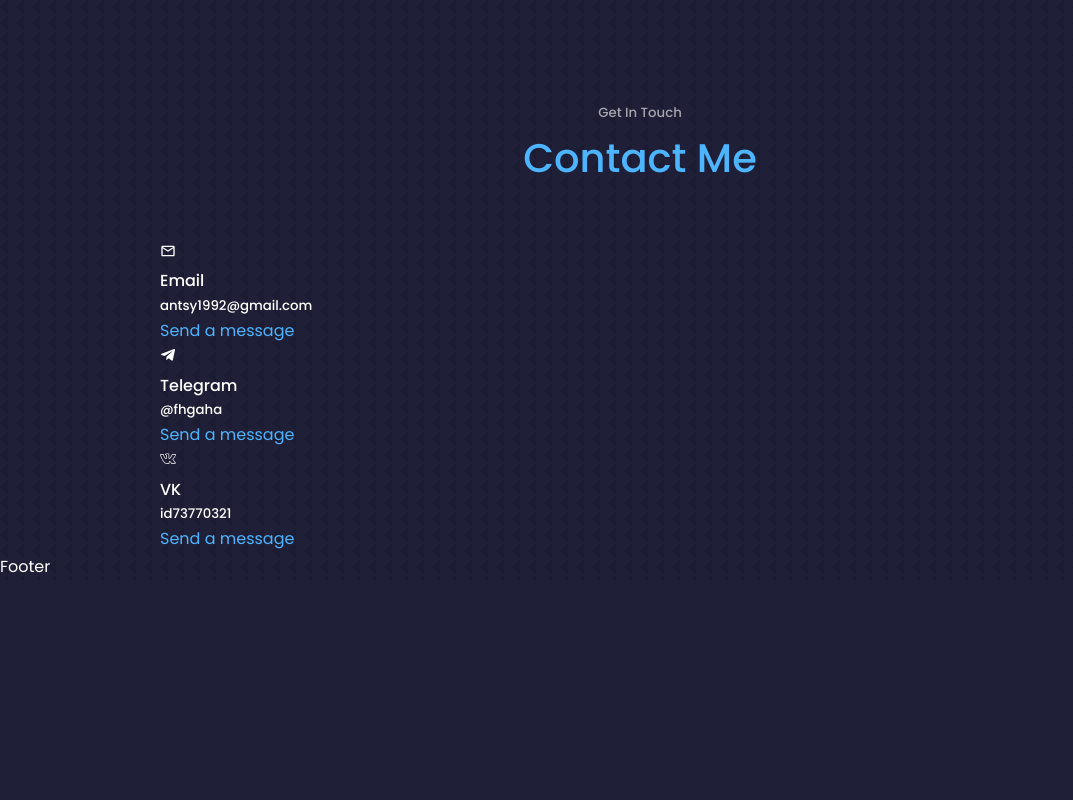
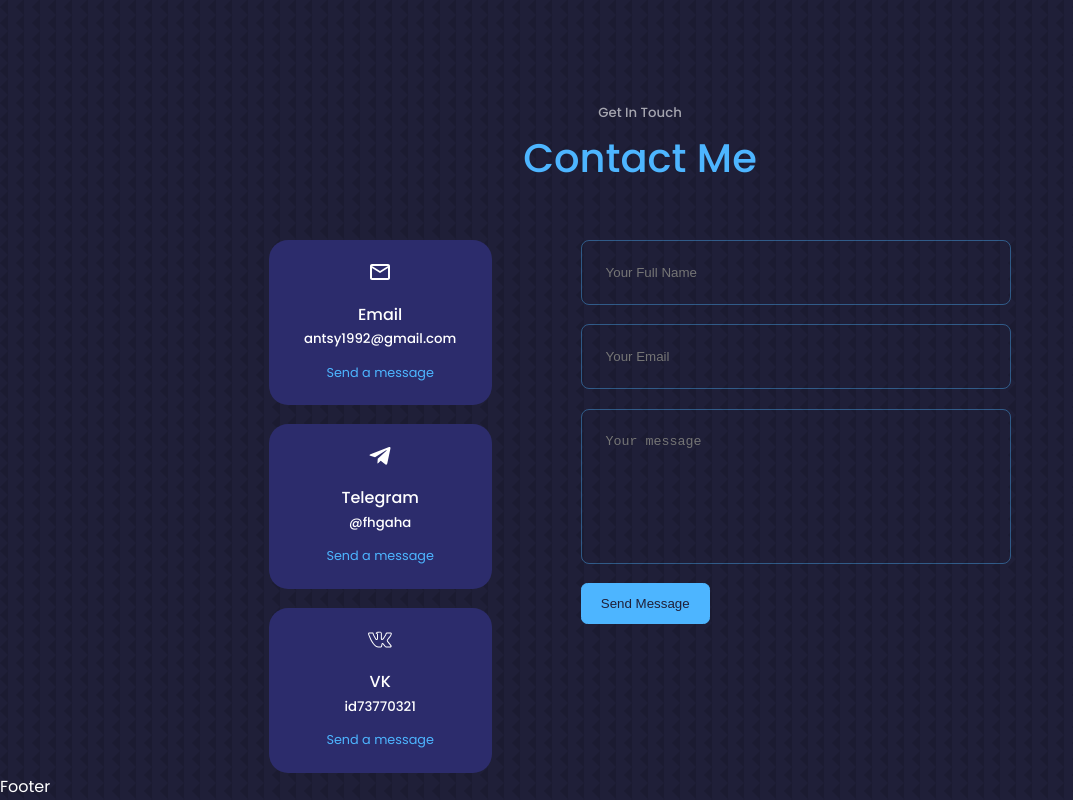
Before and after one commit to fhgaha/portfolio, a React (Create React App) app: page / in a window 1280 px wide. Shown: the part 3937-4737 px from the top of the page, without its empty margins (0-1073 px from the left). Before the commit the page ends 4517 px from the top, so only its background shows below. Built offline with nearby package versions, Linux system fonts and the light colour scheme.

Commit message:
contact component

```diff
--- a/package.json
+++ b/package.json
@@ -3,9 +3,11 @@
   "version": "0.1.0",
   "private": true,
   "dependencies": {
+    "@emailjs/browser": "^3.10.0",
     "@testing-library/jest-dom": "^5.16.5",
     "@testing-library/react": "^13.4.0",
     "@testing-library/user-event": "^13.5.0",
+    "emailjs-com": "^3.2.0",
     "react": "^18.2.0",
     "react-dom": "^18.2.0",
     "react-icons": "^4.7.1",
--- a/src/components/contact/Contact.jsx
+++ b/src/components/contact/Contact.jsx
@@ -4,7 +4,25 @@ import { MdOutlineEmail } from "react-icons/md";
 import { SlSocialVkontakte } from "react-icons/sl";
 import { FaTelegramPlane } from "react-icons/fa";
 
+import { useRef } from 'react';
+import emailjs from '@emailjs/browser';
+
 const Contact = () => {
+  const form = useRef();
+
+  const sendEmail = (e) => {
+    e.preventDefault();
+
+    emailjs.sendForm('service_llo4qxt', 'template_5xu9bzs', form.current, '-xk5Q1KmyzwiFqdc-')
+      .then((result) => {
+        console.log(result.text);
+      }, (error) => {
+        console.log(error.text);
+      });
+
+    e.target.reset();
+  };
+
   return (
     <section id='contact'>
       <h5>Get In Touch</h5>
@@ -13,26 +31,33 @@ const Contact = () => {
       <div className="container contact__container">
         <div className="contact__options">
           <article className="contact__option">
-            <MdOutlineEmail />
+            <MdOutlineEmail className='contact__option-icon' />
             <h4>Email</h4>
             <h5>antsy1992@gmail.com</h5>
-            <a href="mailto:antsy1992@gmail.com" target='_blank'>Send a message</a>
+            <a href="mailto:antsy1992@gmail.com" target='_blank' rel="noreferrer">Send a message</a>
           </article>
 
           <article className="contact__option">
-            <FaTelegramPlane />
+            <FaTelegramPlane className='contact__option-icon' />
             <h4>Telegram</h4>
             <h5>@fhgaha</h5>
             <a href="https://web.telegram.org/" target="@fhgaha">Send a message</a>
           </article>
 
           <article className="contact__option">
-            <SlSocialVkontakte />
+            <SlSocialVkontakte className='contact__option-icon' />
             <h4>VK</h4>
             <h5>id73770321</h5>
             <a href="https://vk.com/" target="id73770321">Send a message</a>
           </article>
         </div>
+
+        <form ref={form} onSubmit={sendEmail}>
+          <input type="text" name="name" placeholder='Your Full Name' required />
+          <input type="email" name="email" placeholder='Your Email' required />
+          <textarea name="message" rows="7" placeholder='Your message' required></textarea>
+          <button type="submit" className='btn btn-primary'>Send Message</button>
+        </form>
       </div>
     </section>
   )
--- a/src/components/contact/contact.css
+++ b/src/components/contact/contact.css
@@ -0,0 +1,75 @@
+.container.contact__container {
+	width: 58%;
+	display: grid;
+	grid-template-columns: 30% 58%;
+	gap: 12%;
+}
+
+.contact__options {
+	display: flex;
+	flex-direction: column;
+	gap: 1.2rem;
+}
+
+.contact__option {
+	background: var(--color-bg-variant);
+	padding: 1.2rem;
+	border-radius: 1.2rem;
+	text-align: center;
+	border: 1px solid transparent;
+	transition: var(--transition);
+}
+
+.contact__option:hover {
+	background: transparent;
+	border-color: var(--color-primary-variant);
+}
+
+.contact__option-icon {
+	font-size: 1.5rem;
+	margin-bottom: 0.5rem;
+}
+
+.contact__option a {
+	margin-top: 0.7rem;
+	display: inline-block;
+	font-size: 0.8rem;
+}
+
+/* ============= FORM ============= */
+
+form {
+	display: flex;
+	flex-direction: column;
+	gap: 1.2rem;
+}
+
+input,
+textarea {
+	width: 100%;
+	padding: 1.5rem;
+	border-radius: 0.5rem;
+	background: transparent;
+	border: 1px solid var(--color-primary-variant);
+	resize: none;
+	color: var(--text-white);
+}
+
+
+/* ======================= MEDIA QUERIES (MEDIUM DEVICES) ======================= */
+
+@media screen and (max-width: 1024px) {
+	.container.contact__container {
+		grid-template-columns: 1fr;
+		gap: 2rem;
+	}
+}
+
+
+/* ======================= MEDIA QUERIES (SMALL DEVICES) ======================= */
+
+@media screen and (max-width: 600px) {
+	.container.contact__container {
+		width: var(--container-width-sm);
+	}
+}
```
Also changed, not shown: 1 other file (tests, documents, lock files or other folders).
